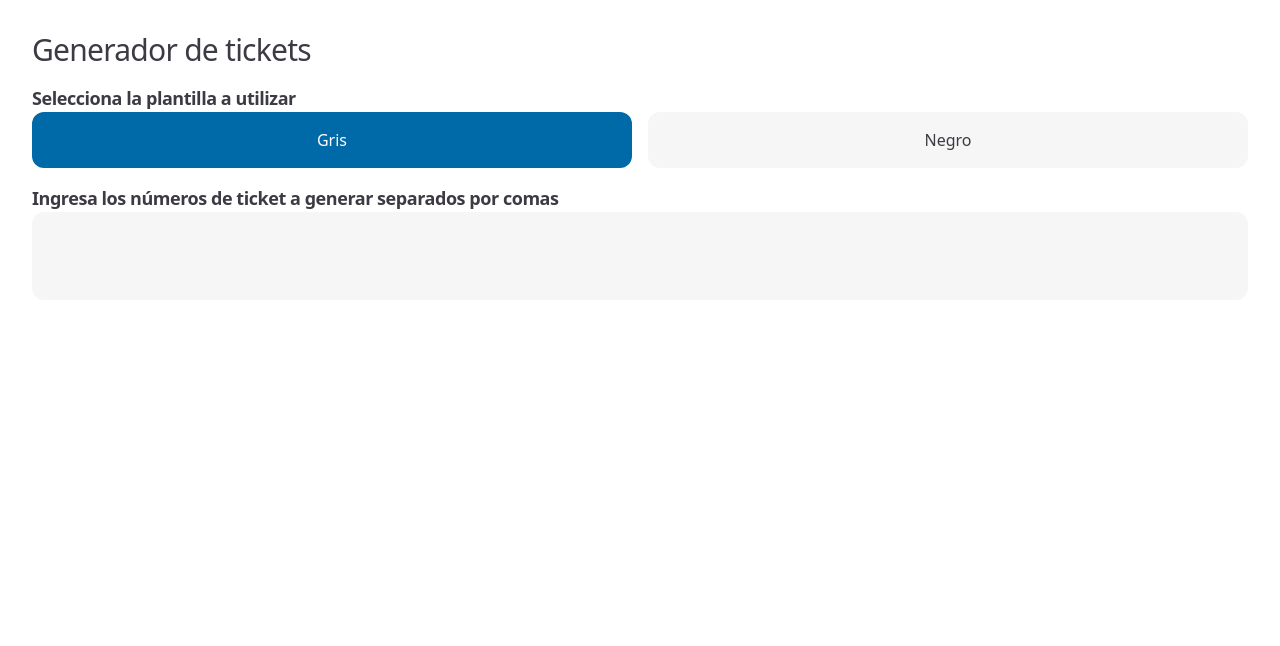
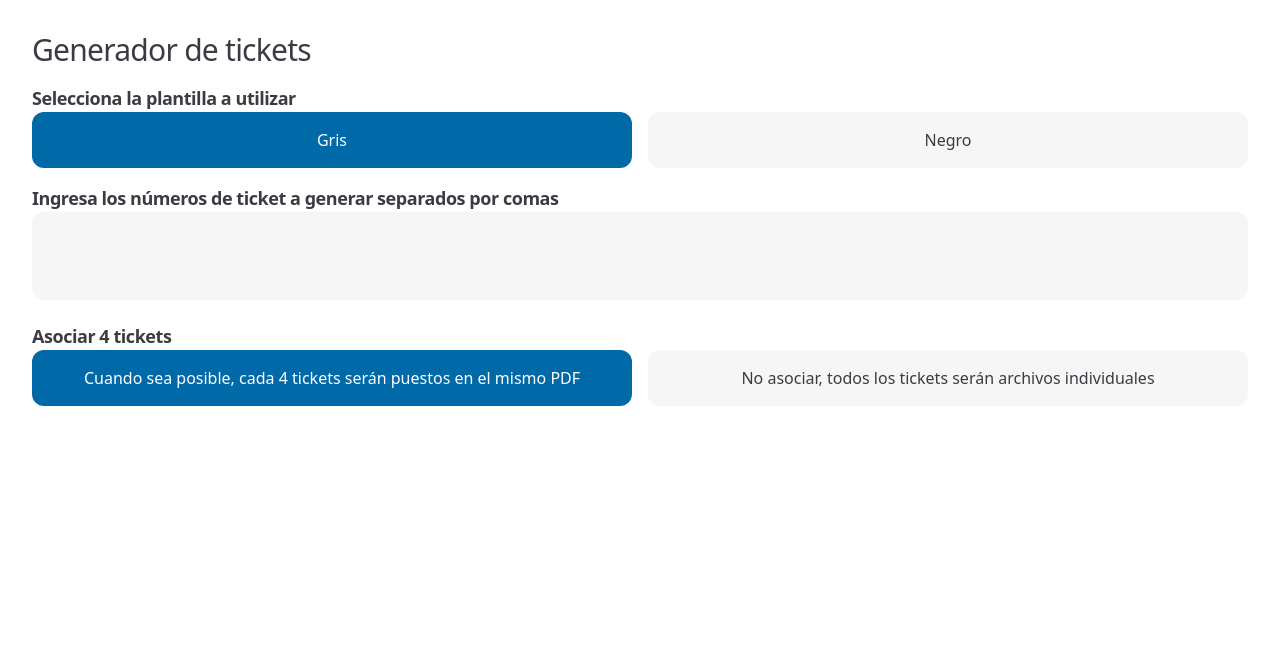
Before and after one commit to cdelaof26/tickets, a Flask app: page / in a window 1280 px wide. Shown: the top 646 px of the page. Run offline with Flask 3, Linux system fonts and the light colour scheme; style sheets or scripts are compiled from the project's sources.

Commit message:
Asociación de tickets

```diff
--- a/main.py
+++ b/main.py
@@ -3,6 +3,7 @@ from zipfile import ZipFile, ZIP_DEFLATED
 from flask_cors import CORS
 from datetime import date
 from pathlib import Path
+import tempfile
 import pymupdf
 import re
 import io
@@ -10,7 +11,6 @@ import io
 
 font_name = "ArialNarrow"
 font_file = "static/Arial Narrow Bold.ttf"
-base_path = Path("sold")
 app = Flask(__name__)
 CORS(app, resources={r"/*": {"origins": "*", "expose_headers": ["Content-Disposition"]}})
 
@@ -23,8 +23,8 @@ def _gen_single_ticket(template_name: str, num: int, _date: str, output_name: st
     page.insert_text(pymupdf.Point(315, 307), f"{num}", fontname="ArialNarrow", fontsize=64)
     page.insert_text(pymupdf.Point(390, 346), f"{_date}", fontname="ArialNarrow", fontsize=20)
 
-    base_path.mkdir(exist_ok=True)
-    output = base_path.joinpath(f"{output_name}.pdf")
+    temp_dir = Path(tempfile.gettempdir())
+    output = temp_dir.joinpath(f"{output_name}.pdf")
     template.save(output)
     template.close()
     return output
@@ -40,8 +40,8 @@ def _gen_four_ticket(template_name: str, numbers: list[int], _date: str, output_
         page.insert_text(pymupdf.Point(178, 175.3 + k), f"{num}", fontname="ArialNarrow", fontsize=30)
         page.insert_text(pymupdf.Point(210, 190.5 + k), f"{_date}", fontname="ArialNarrow", fontsize=9)
 
-    base_path.mkdir(exist_ok=True)
-    output = base_path.joinpath(f"{output_name}.pdf")
+    temp_dir = Path(tempfile.gettempdir())
+    output = temp_dir.joinpath(f"{output_name}.pdf")
     template.save(output)
     template.close()
     return output
@@ -53,7 +53,7 @@ def get_date(d: date) -> str:
     return f"{day}/{month}/{d.year}"
 
 
-def gen_tickets(template_name: str, numbers: list[int]) -> list[Path]:
+def gen_tickets(template_name: str, numbers: list[int], associate: bool) -> list[Path]:
     if len(numbers) == 0:
         return []
 
@@ -64,7 +64,7 @@ def gen_tickets(template_name: str, numbers: list[int]) -> list[Path]:
     today = date.today()
     today_str = get_date(today)
 
-    if len(numbers) < 4:
+    if len(numbers) < 4 or not associate:
         return [_gen_single_ticket(template_name, num, today_str, str(num)) for num in numbers]
 
     while len(numbers) % 4 != 0:
@@ -96,6 +96,12 @@ def ticket():
     if numbers is None:
         return jsonify({"message": "Se requiere de al menos un número de boleto"}), 400
 
+    associate = request.args.get("associate")
+    if associate is None:
+        associate = False
+    else:
+        associate = associate.lower() == "true"
+
     try:
         numbers = [int(n) for n in re.findall(r"\d+", numbers)]
     except ValueError:
@@ -108,7 +114,7 @@ def ticket():
         if num < 1 or num > 500:
             return jsonify({"message": f"El número de boleto {num} no es válido"}), 400
 
-    files = gen_tickets(template, numbers)
+    files = gen_tickets(template, numbers, associate)
     return jsonify({"message": "Boletos generados", "tickets": ",".join([file.name for file in files])}), 200
 
 
@@ -118,7 +124,8 @@ def download():
     if str_filenames is None:
         abort(400)
 
-    files = [base_path.joinpath(name) for name in str_filenames.split(",")]
+    temp_dir = Path(tempfile.gettempdir())
+    files = [temp_dir.joinpath(name) for name in str_filenames.split(",")]
 
     if len(files) == 1:
         if not files[0].exists():
--- a/templates/index.html
+++ b/templates/index.html
@@ -20,10 +20,10 @@
 					Selecciona la plantilla a utilizar
 				</h3>
 				<div class="flex flex-col md:flex-row space-y-4 md:space-y-0 md:space-x-4">
-					<button id="gray" onclick="set_template(true)" class="text-center md:w-1/2 p-4 rounded-xl bg-sky-700 text-white hover:cursor-pointer">
+					<button id="gray" onclick="set_property('template', true)" class="text-center md:w-1/2 p-4 rounded-xl bg-sky-700 hover:bg-sky-800 transition-[colors] duration-300 text-white hover:cursor-pointer">
 						Gris
 					</button>
-					<button id="black" onclick="set_template(false)" class="text-center md:w-1/2 p-4 rounded-xl bg-sidebar-0 dark:bg-sidebar-1 hover:cursor-pointer">
+					<button id="black" onclick="set_property('template', false)" class="text-center md:w-1/2 p-4 rounded-xl bg-sidebar-0 dark:bg-sidebar-1 transition-[colors] duration-300 hover:cursor-pointer">
 						Negro
 					</button>
 				</div>
@@ -38,6 +38,20 @@
 				</label>
 			</div>
 
+			<div>
+				<h3 class="font-semibold tracking-tight text-lg">
+					Asociar 4 tickets
+				</h3>
+				<div class="flex flex-col md:flex-row space-y-4 md:space-y-0 md:space-x-4">
+					<button id="yes-associate" onclick="set_property('association', true)" class="text-center md:w-1/2 p-4 rounded-xl bg-sky-700 hover:bg-sky-800 transition-[colors] duration-300 text-white hover:cursor-pointer">
+						Cuando sea posible, cada 4 tickets serán puestos en el mismo PDF
+					</button>
+					<button id="no-associate" onclick="set_property('association', false)" class="text-center md:w-1/2 p-4 rounded-xl bg-sidebar-0 dark:bg-sidebar-1 transition-[colors] duration-300 hover:cursor-pointer">
+						No asociar, todos los tickets serán archivos individuales
+					</button>
+				</div>
+			</div>
+
 			<div id="error" class="hidden rounded-lg p-4 border border-red-100 bg-red-100 dark:bg-red-300 text-red-950">
 				<h3 class="font-semibold text-lg"></h3>
 				<p></p>
```
Also changed, not shown: pyproject.toml (deleted, +0 -16 lines), static/index.js (+22 -14 lines), README.md.
